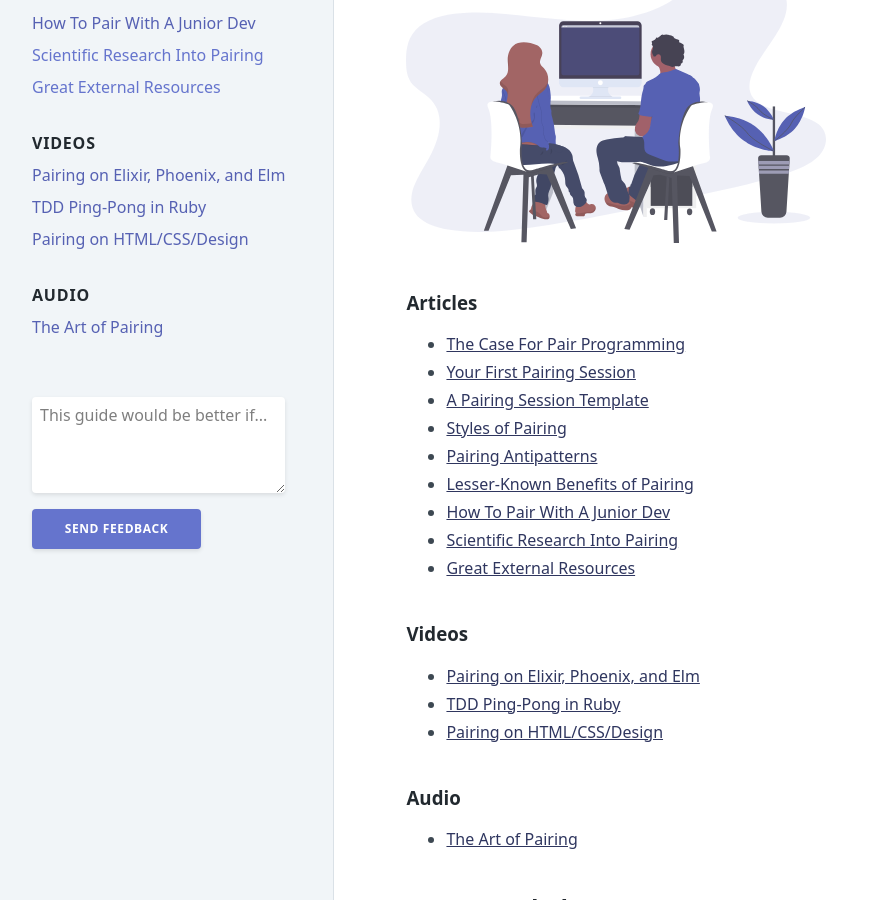
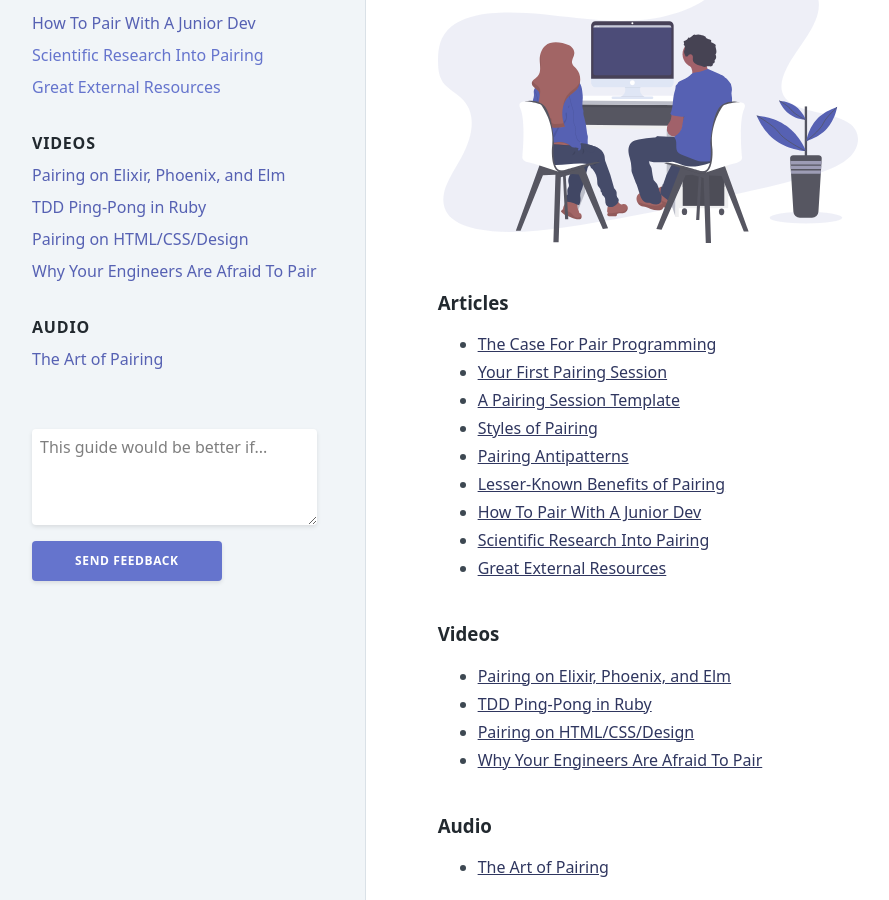
Before and after one commit to tupleapp/pair-programming-guide, a Jekyll site: the page built from index.md, in a window 1280 px wide and 900 px high, scrolled down 292 px. Shown: the whole window, without its empty margins (16-905 px from the left). Built offline with Jekyll 4.4.1, drawn with Linux system fonts in a browser that asks for light colours.

Commit message:
add new video

```diff
--- a/_includes/nav.html
+++ b/_includes/nav.html
@@ -54,6 +54,10 @@
       <li class="mb-3 leading-tight"><a
           href="/pair-programming-guide/html-css-and-tailwind"
           class="no-underline">Pairing on HTML/CSS/Design</a></li>
+
+      <li class="mb-3 leading-tight"><a
+          href="https://www.youtube.com/watch?v=u2XJisddOEg"
+          class="no-underline">Why Your Engineers Are Afraid To Pair</a></li>
     </ul>
 
     <p class="pt-6 pb-3 uppercase tracking-wide font-bold leading-tight">Audio</p>
--- a/index.md
+++ b/index.md
@@ -33,6 +33,7 @@ title: Tuple's Pair Programming Guide
 - [Pairing on Elixir, Phoenix, and Elm](/pair-programming-guide/elixir-phoenix-elm)
 - [TDD Ping-Pong in Ruby](/pair-programming-guide/tdd-ping-pong-ruby)
 - [Pairing on HTML/CSS/Design](/pair-programming-guide/html-css-and-tailwind)
+- [Why Your Engineers Are Afraid To Pair](https://www.youtube.com/watch?v=u2XJisddOEg)
 
 ### Audio
 
```
